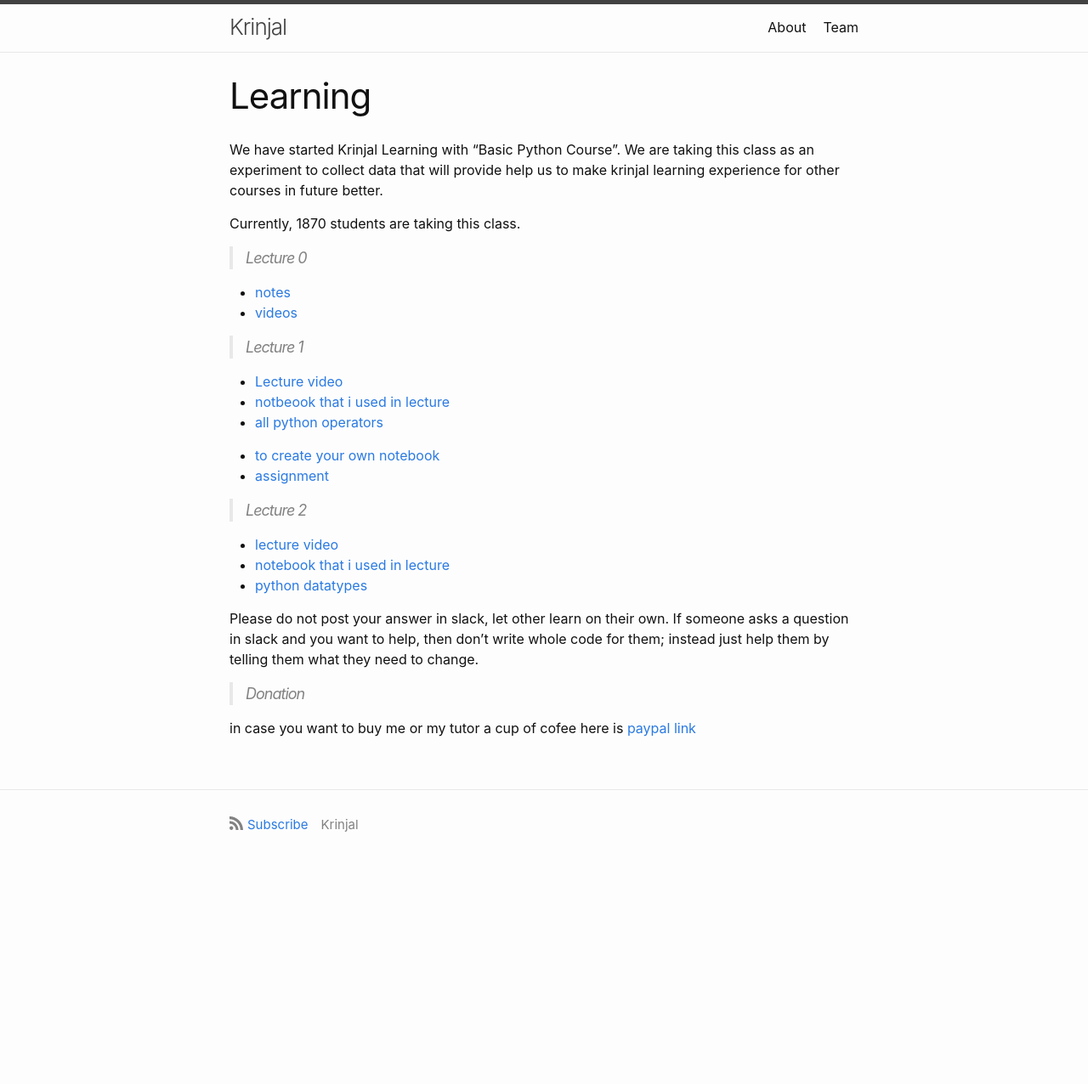
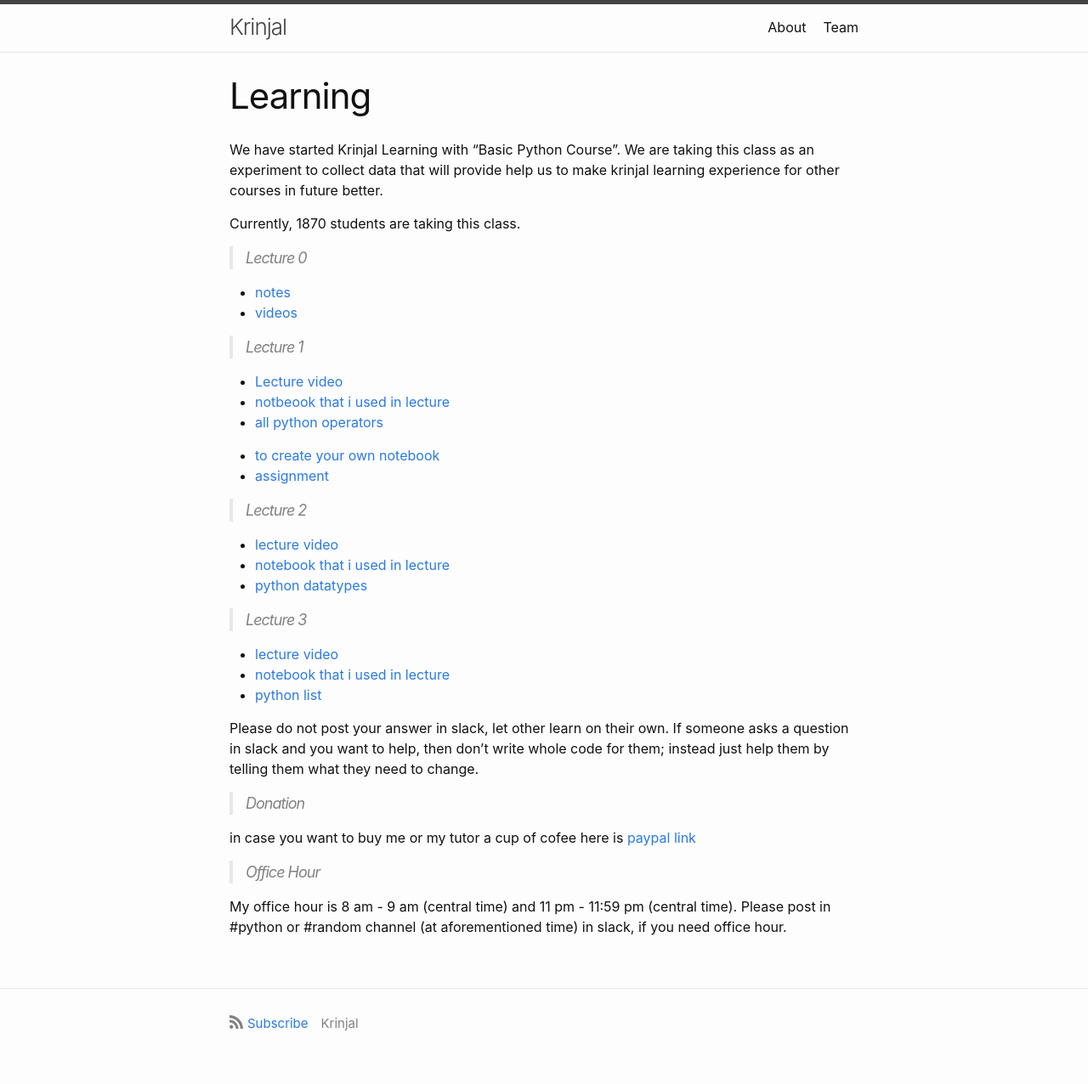
Before and after one commit to krinjalorg/krinjalorg.github.io, a Jekyll site: the page built from pages/projects/learning.md, in a window 1280 px wide. Shown: the whole page at 85% size. Built offline with Jekyll 4.4.1, drawn with Linux system fonts in a browser that asks for light colours; before the commit the page ends 1042 px from its top, so only the background shows below that.

Commit message:
lecture 3

```diff
--- a/pages/projects/learning.md
+++ b/pages/projects/learning.md
@@ -30,9 +30,20 @@
 - [notebook that i used in lecture](https://colab.research.google.com/drive/1crN0gJyOSFhOMc9eW6d1LQ_J8Sw7DTbk)
 - [python datatypes](https://www.w3schools.com/python/python_datatypes.asp)
 
+> Lecture 3
+
+- [lecture video](https://youtu.be/IDm6v4AF4wA)
+- [notebook that i used in lecture](https://colab.research.google.com/drive/1ijPPfaqmbeK8LiPDo5mmW_fRevzr920c)
+- [python list](https://www.w3schools.com/python/python_lists.asp)
+
 Please do not post your answer in slack, let other learn on their own.
 If someone asks a question in slack and you want to help, then don't write whole code for them; instead just help them by telling them what they need to change.
 
 > Donation
 
 in case you want to buy me or my tutor a cup of cofee here is [paypal link](https://paypal.me/kshitij)
+
+> Office Hour
+
+My office hour is 8 am - 9 am (central time) and 11 pm - 11:59 pm (central time).
+Please post in #python or #random channel (at aforementioned time) in slack, if you need office hour.
```
